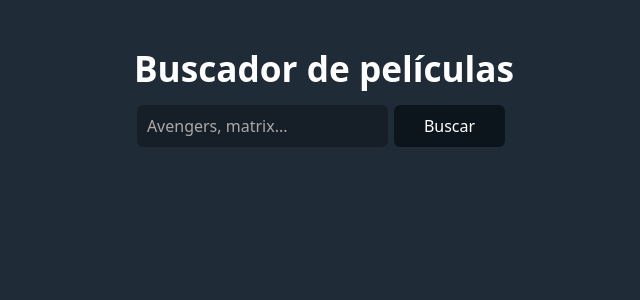
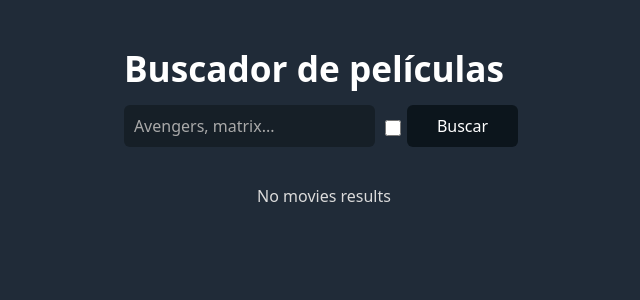
Before and after one commit to davidFCDev/prueba-rapida-11, a React (Vite) app: page / in a window 1280 px wide. Shown: the top 300 px of the page, without its empty margins (316-956 px from the left). Built offline with nearby package versions, Linux system fonts and the light colour scheme.

Commit message:
peticiones de busqueda

```diff
--- a/src/App.jsx
+++ b/src/App.jsx
@@ -1,23 +1,46 @@
 import "./App.css";
 import Movies from "./components/Movies";
-import withResults from "./mocks/with-results.json";
+import { useSearch } from "./hooks/useSearch";
+import { useMovies } from "./hooks/useMovies";
+import { useState } from "react";
 
 function App() {
-  const movies = withResults.Search;
+  const [sort, setSort] = useState(false);
+  const { search, updateSearch, error } = useSearch();
+  const { movies, getMovies, loading } = useMovies({ search, sort });
+
+  const handleSubmit = (event) => {
+    event.preventDefault();
+    getMovies({ search });
+  };
+
+  const handleSort = () => {
+    setSort(!sort);
+  };
+
+  const handleChange = (event) => {
+    const newSearch = event.target.value;
+    updateSearch(newSearch);
+  };
 
   return (
     <div className="page">
       <header>
         <h1>Buscador de películas</h1>
-        <form>
-          <input type="text" placeholder="Avengers, matrix..." />
-          <button type="submit">Buscar</button>
+        <form className="form" onSubmit={handleSubmit}>
+          <input
+            name="query"
+            onChange={handleChange}
+            value={search}
+            placeholder="Avengers, matrix..."
+          />
+          <input type="checkbox" onChange={handleSort} checked={sort} />
+          <button>Buscar</button>
         </form>
+        {error && <p style={{ color: "red" }}>{error}</p>}
       </header>
 
-      <main>
-        <Movies movies={movies} />
-      </main>
+      <main>{loading ? <p>Loading...</p> : <Movies movies={movies} />}</main>
     </div>
   );
 }
--- /dev/null
+++ b/src/hooks/useMovies.js
@@ -0,0 +1,32 @@
+import { useState, useRef, useMemo, useCallback } from "react";
+import { searchMovies } from "../services/movies";
+
+export function useMovies({ search, sort }) {
+  const [movies, setMovies] = useState([]);
+  const [loading, setLoading] = useState(false);
+  const [error, setError] = useState(null);
+  const previousSearch = useRef(search);
+
+  const getMovies = useCallback(async ({ search }) => {
+    if (search === previousSearch.current) return;
+    try {
+      setLoading(true);
+      setError(null);
+      previousSearch.current = search;
+      const newMovies = await searchMovies({ search });
+      setMovies(newMovies);
+    } catch (e) {
+      setError(e.message);
+    } finally {
+      setLoading(false);
+    }
+  }, []);
+
+  const sortedMovies = useMemo(() => {
+    return sort
+      ? [...movies].sort((a, b) => a.title.localeCompare(b.title))
+      : movies;
+  }, [sort, movies]);
+
+  return { movies: sortedMovies, getMovies, loading, error };
+}
```
